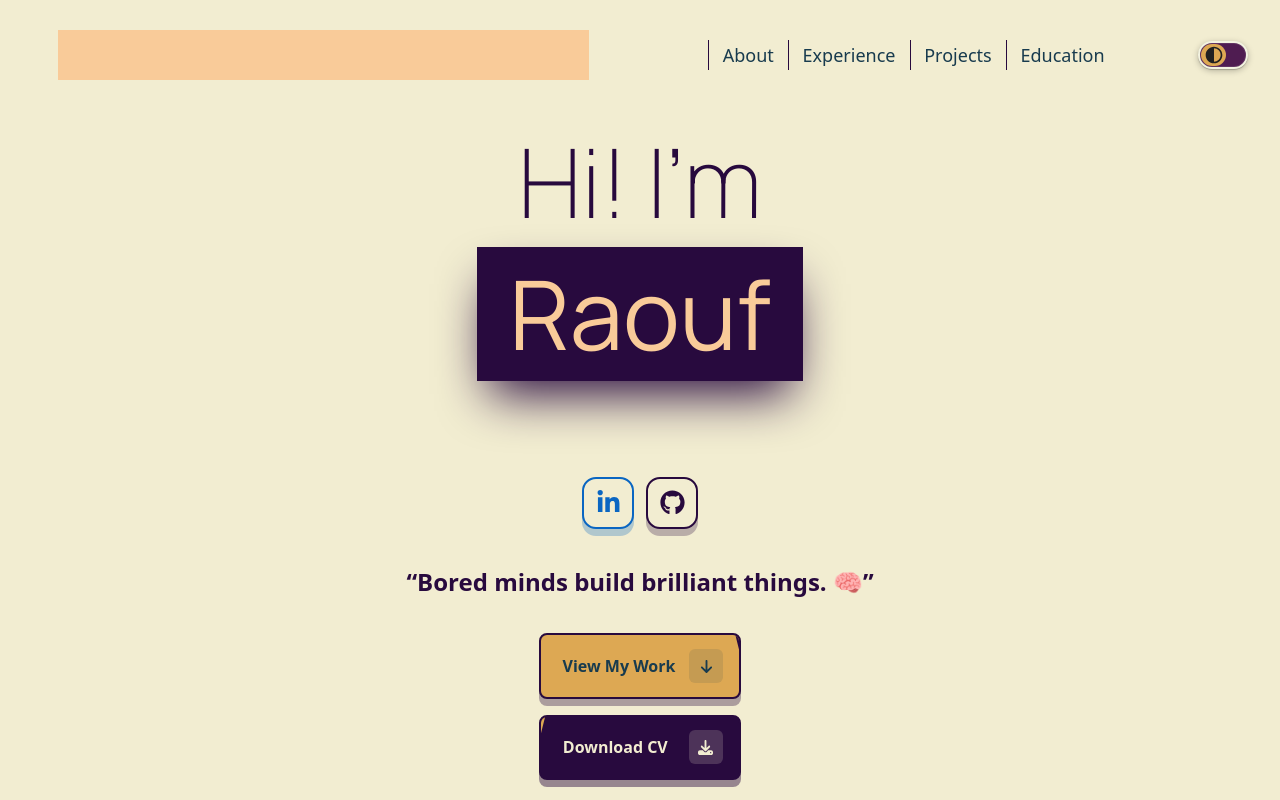
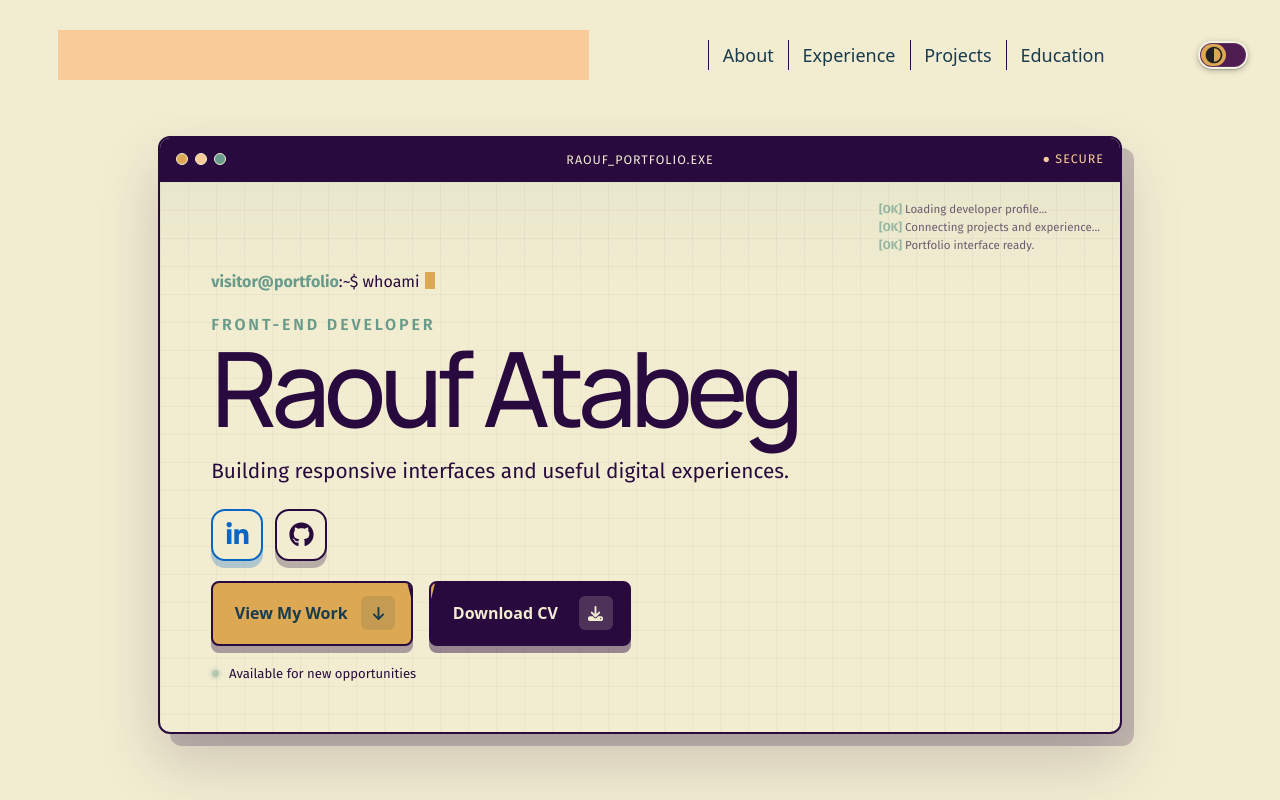
Before and after one commit to ratabeg/MyPortfolioWebsite, a React (Vite) app: page / in a window 1280 px wide. Shown: the top 800 px of the page. Built offline with nearby package versions, Linux system fonts and the light colour scheme.

Commit message:
feat: redesign hero as terminal boot screen

```diff
--- a/src/components/Hero.jsx
+++ b/src/components/Hero.jsx
@@ -1,34 +1,43 @@
-import React from "react";
 import { FaArrowDown, FaDownload } from "react-icons/fa6";
 import style from "./Hero.module.css";
 import Socials from "./Socials";
-import Typewriter from "../hooks/useTypewriter";
 
 function Hero() {
   return (
-    <section className={style.hero}>
+    <section className={style.hero} aria-labelledby="hero-title">
+      <div className={style.terminal}>
+        <div className={style.terminalBar} aria-hidden="true">
+          <span className={style.windowControls}><i /><i /><i /></span>
+          <span>raouf_portfolio.exe</span>
+          <span className={style.secure}>● SECURE</span>
+        </div>
+        <div className={style.terminalScreen}>
+          <div className={style.bootLog} aria-hidden="true">
+            <p><span>[OK]</span> Loading developer profile...</p>
+            <p><span>[OK]</span> Connecting projects and experience...</p>
+            <p><span>[OK]</span> Portfolio interface ready.</p>
+          </div>
           <div className={style.heroContent}>
-        <h1 className={style.title}>
-          Hi! I'm <span>Raouf</span>
+            <p className={style.prompt}><span>visitor@portfolio</span>:~$ whoami<i aria-hidden="true" /></p>
+            <h1 className={style.title} id="hero-title">
+              <span>Front-end developer</span>
+              <strong>Raouf Atabeg</strong>
             </h1>
-
+            <p className={style.quote}>Building responsive interfaces and useful digital experiences.</p>
             <Socials />
-        <h2 className={style.quote}>
-         “Bored minds build brilliant things. 🧠”
-        </h2>
-        {/* <Typewriter text="I'm a developer!"/> */}
+            <div className={style.actions}>
               <a className={style.workButton} href="#projects">
                 <span>View My Work</span>
-          <span className={style.workIcon} aria-hidden="true">
-            <FaArrowDown />
-          </span>
+                <span className={style.workIcon} aria-hidden="true"><FaArrowDown /></span>
               </a>
               <a className={style.downloadButton} href="/Resume.pdf" download>
                 <span>Download CV</span>
-          <span className={style.downloadIcon} aria-hidden="true">
-            <FaDownload />
-          </span>
+                <span className={style.downloadIcon} aria-hidden="true"><FaDownload /></span>
               </a>
+            </div>
+            <p className={style.availability}><span aria-hidden="true" /> Available for new opportunities</p>
+          </div>
+        </div>
       </div>
     </section>
   );
--- a/src/components/Hero.module.css
+++ b/src/components/Hero.module.css
@@ -321,3 +321,140 @@
   font-weight: bold;
   color:var(--color-accent)
 }
+
+/* Terminal hero */
+.hero {
+  min-height: 100vh;
+  height: auto;
+  padding: 8rem 1.5rem 5rem;
+  box-sizing: border-box;
+}
+
+.terminal {
+  width: min(100%, 960px);
+  overflow: hidden;
+  border: 2px solid var(--color-accent);
+  border-radius: 12px;
+  background: var(--color-light);
+  box-shadow: 12px 12px 0 color-mix(in srgb, var(--color-accent) 22%, transparent), 0 28px 60px color-mix(in srgb, var(--color-accent) 18%, transparent);
+  animation: terminalBoot 600ms cubic-bezier(.2, .8, .2, 1) both;
+}
+
+.terminalBar {
+  display: grid;
+  grid-template-columns: 1fr auto 1fr;
+  align-items: center;
+  min-height: 42px;
+  padding: 0 1rem;
+  border-bottom: 2px solid var(--color-accent);
+  background: var(--color-accent);
+  color: var(--color-light);
+  font-family: "Fira Sans", monospace;
+  font-size: 0.78rem;
+  letter-spacing: 0.08em;
+  text-transform: uppercase;
+}
+
+.windowControls { display: flex; gap: 7px; }
+.windowControls i { width: 10px; height: 10px; border: 1px solid var(--color-light); border-radius: 50%; }
+.windowControls i:first-child { background: var(--sunny-yellow); }
+.windowControls i:nth-child(2) { background: var(--color-neutral); }
+.windowControls i:last-child { background: var(--color-primary); }
+.secure { justify-self: end; color: var(--color-neutral); }
+
+.terminalScreen {
+  position: relative;
+  padding: clamp(1.25rem, 4vw, 3.5rem);
+  overflow: hidden;
+  background: linear-gradient(color-mix(in srgb, var(--color-accent) 4%, transparent) 1px, transparent 1px), linear-gradient(90deg, color-mix(in srgb, var(--color-accent) 4%, transparent) 1px, transparent 1px);
+  background-size: 28px 28px;
+}
+
+.terminalScreen::after {
+  content: '';
+  position: absolute;
+  inset: 0;
+  z-index: 2;
+  pointer-events: none;
+  background: linear-gradient(transparent, color-mix(in srgb, var(--color-primary) 16%, transparent), transparent);
+  transform: translateY(-110%);
+  animation: scan 4.5s linear infinite 1.2s;
+}
+
+.bootLog {
+  position: absolute;
+  top: 1rem;
+  right: 1.25rem;
+  z-index: 1;
+  max-width: 340px;
+  font-family: "Fira Sans", monospace;
+  font-size: 0.72rem;
+  color: var(--color-accent);
+  text-align: left;
+  opacity: 0.65;
+}
+.bootLog p { margin: 0.25rem 0; opacity: 0; animation: bootLine 260ms ease-out forwards; }
+.bootLog p:nth-child(2) { animation-delay: 180ms; }
+.bootLog p:nth-child(3) { animation-delay: 360ms; }
+.bootLog span { color: var(--color-primary); font-weight: 700; }
+
+.heroContent {
+  position: relative;
+  z-index: 3;
+  align-items: flex-start;
+  justify-content: flex-start;
+  max-width: 650px;
+  padding: 2.4rem 0 0;
+  gap: 1.25rem;
+  text-align: left;
+  animation: contentOnline 520ms ease-out 450ms both;
+}
+
+.prompt { margin: 0 0 0.25rem; color: var(--color-accent); font-family: "Fira Sans", monospace; font-size: clamp(0.85rem, 2vw, 1rem); }
+.prompt span { color: var(--color-primary); font-weight: 700; }
+.prompt i { display: inline-block; width: 0.62em; height: 1.05em; margin-left: 0.35rem; vertical-align: -0.16em; background: var(--sunny-yellow); animation: cursorBlink 850ms steps(1) infinite; }
+
+.title { display: flex; flex-direction: column; gap: 0.25rem; margin: 0; color: var(--color-accent); }
+.title > span {
+  display: block;
+  padding: 0;
+  overflow: visible;
+  background: transparent;
+  box-shadow: none;
+  animation: none;
+  color: var(--color-primary);
+  font-family: "Fira Sans", monospace;
+  font-size: clamp(0.8rem, 2vw, 1rem);
+  font-weight: 600;
+  letter-spacing: 0.18em;
+  text-transform: uppercase;
+}
+.title > span::before { content: none; }
+.title strong { font-family: "Manrope", sans-serif; font-size: clamp(3.1rem, 9vw, 6.5rem); font-weight: 500; line-height: 0.95; letter-spacing: -0.06em; }
+.quote { max-width: 580px; margin: 0; color: var(--color-accent); font-family: "Fira Sans", sans-serif; font-size: clamp(1rem, 2.5vw, 1.3rem); line-height: 1.55; }
+.actions { display: flex; flex-wrap: wrap; gap: 1rem; }
+.availability { display: inline-flex; align-items: center; gap: 0.55rem; margin: 0; color: var(--color-accent); font-family: "Fira Sans", monospace; font-size: 0.82rem; }
+.availability span { width: 9px; height: 9px; border-radius: 50%; background: var(--color-primary); box-shadow: 0 0 0 4px color-mix(in srgb, var(--color-primary) 18%, transparent); animation: statusPulse 1.8s ease-in-out infinite; }
+
+@keyframes terminalBoot { from { opacity: 0; transform: translateY(24px) scale(.98); } to { opacity: 1; transform: translateY(0) scale(1); } }
+@keyframes contentOnline { from { opacity: 0; transform: translateY(12px); } to { opacity: 1; transform: translateY(0); } }
+@keyframes bootLine { from { opacity: 0; transform: translateX(8px); } to { opacity: 1; transform: translateX(0); } }
+@keyframes scan { to { transform: translateY(110%); } }
+@keyframes cursorBlink { 50% { opacity: 0; } }
+@keyframes statusPulse { 50% { opacity: .45; transform: scale(.82); } }
+
+@media (max-width: 700px) {
+  .hero { padding: 6rem 0.85rem 3rem; }
+  .terminal { box-shadow: 7px 7px 0 color-mix(in srgb, var(--color-accent) 22%, transparent); }
+  .terminalBar { grid-template-columns: 1fr auto; }
+  .terminalBar > span:nth-child(2) { display: none; }
+  .bootLog { position: static; max-width: none; margin-bottom: 1.75rem; }
+  .heroContent { padding-top: 0; }
+  .actions { width: 100%; }
+  .actions a { width: 100%; box-sizing: border-box; }
+}
+
+@media (prefers-reduced-motion: reduce) {
+  .terminal, .heroContent, .bootLog p, .terminalScreen::after, .prompt i, .availability span { animation: none; opacity: 1; }
+  .terminalScreen::after { display: none; }
+}
```
Lines whose indentation alone changed are shown as unchanged.
